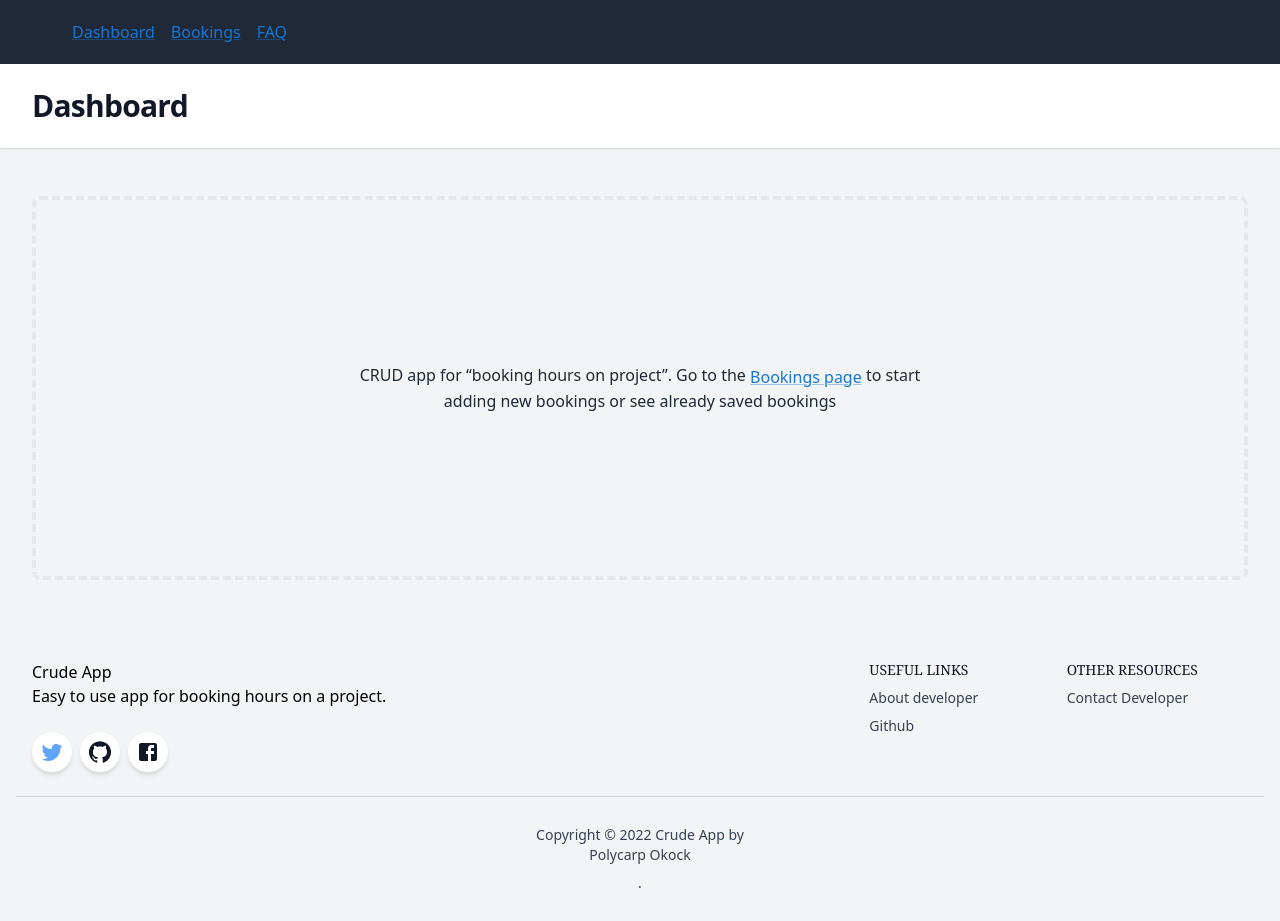
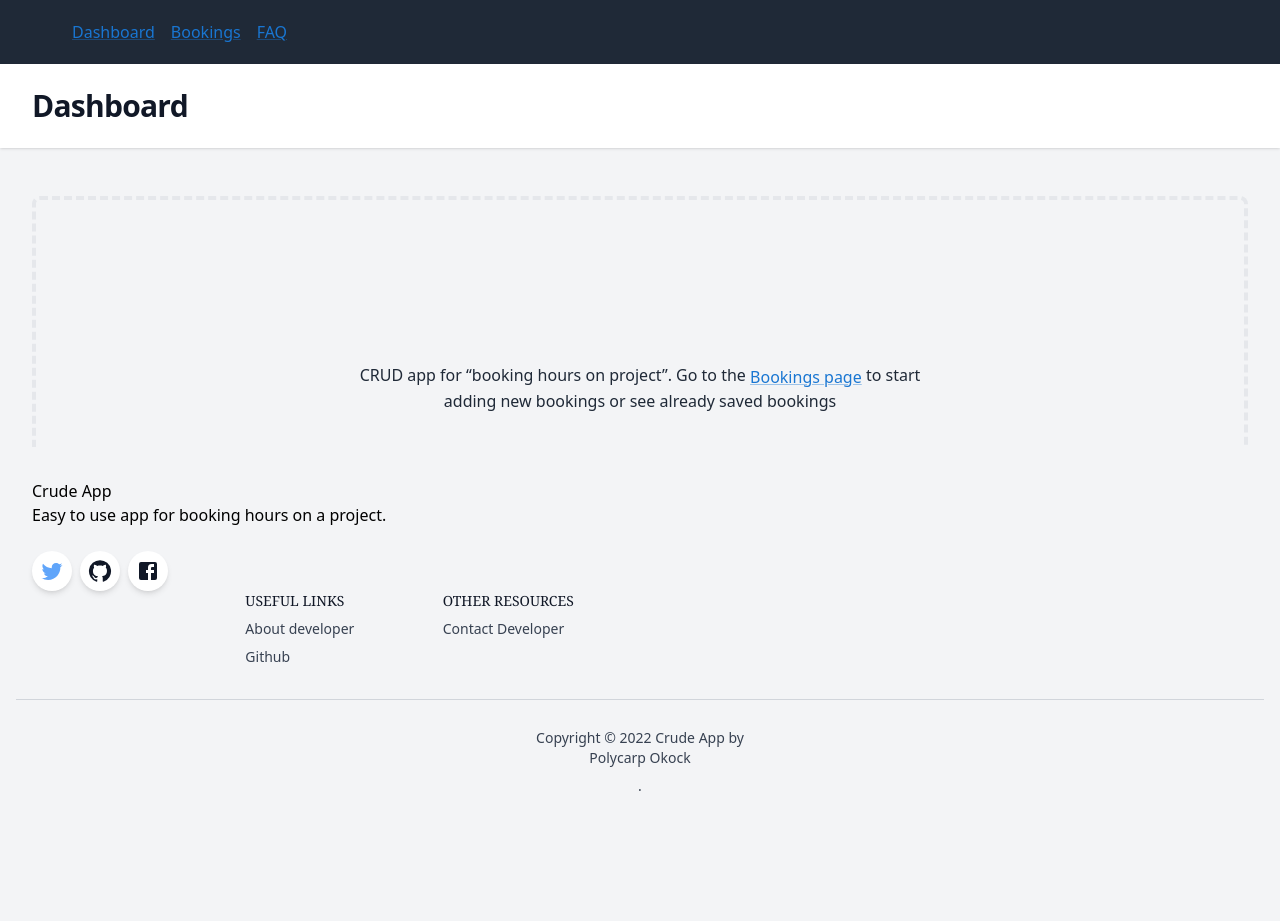
Before and after one commit to deaspo/crude-app, a React (Create React App) app: page / in a window 1280 px wide. After the commit the page ends 800 px from the top, so only its background shows below. Built offline with nearby package versions, Linux system fonts and the light colour scheme.

Commit message:
Set footer to position fixed and hides some info for smaller screens

```diff
--- a/src/components/controls/page-footer/page-footer.tsx
+++ b/src/components/controls/page-footer/page-footer.tsx
@@ -7,9 +7,9 @@ import FacebookIcon from '@mui/icons-material/Facebook';
 
 export const PageFooter = () => {
     return (
-        <footer className="relative bg-gray-100 pt-8 pb-6 bottom-0 right-0 left-0">
+        <footer className="fixed bg-gray-100 pt-8 pb-0 bottom-0 right-0 left-0">
             <div className="container max-w-7xl mx-auto px-4">
-                <div className="flex flex-wrap text-center lg:text-left">
+                <div className="hidden lg:block flex flex-wrap text-center lg:text-left">
                     <div className="w-full lg:w-6/12 px-4">
                         <h5 color="gray">Crude App</h5>
                         <div>
```
